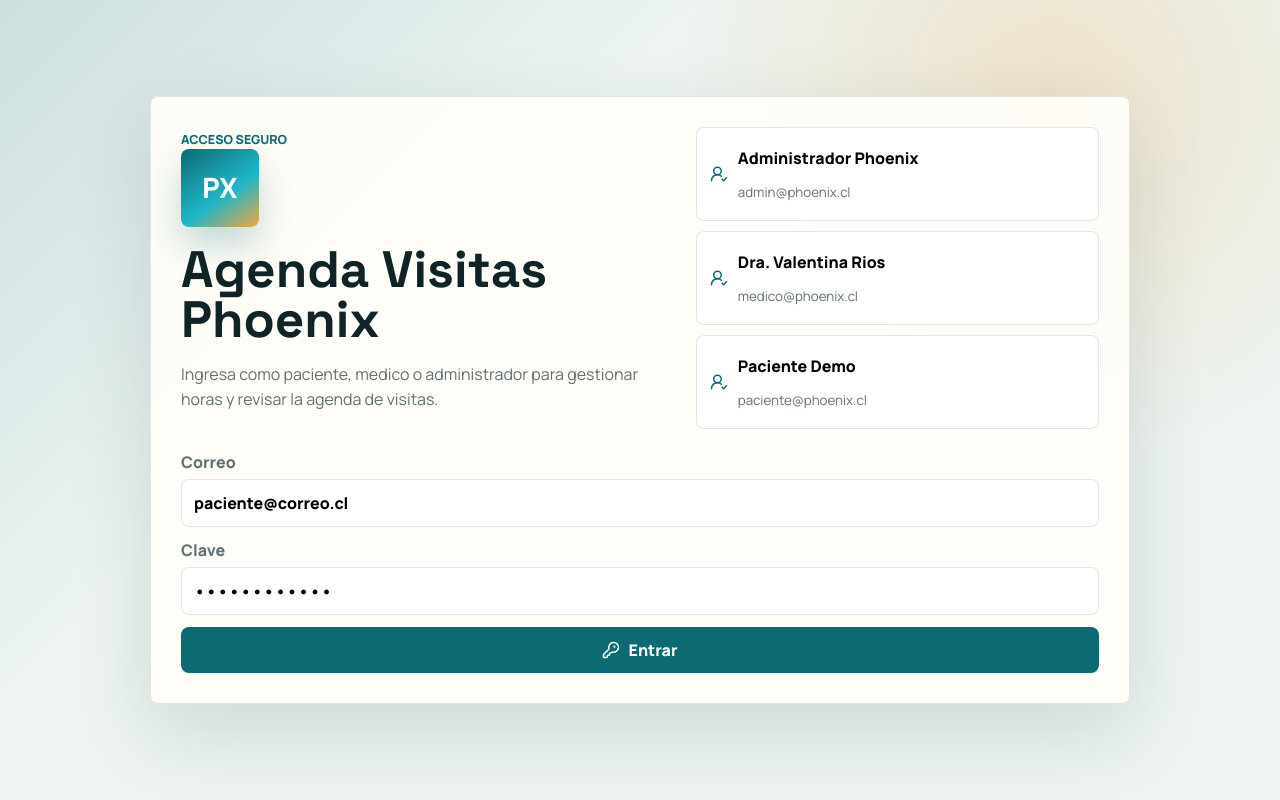
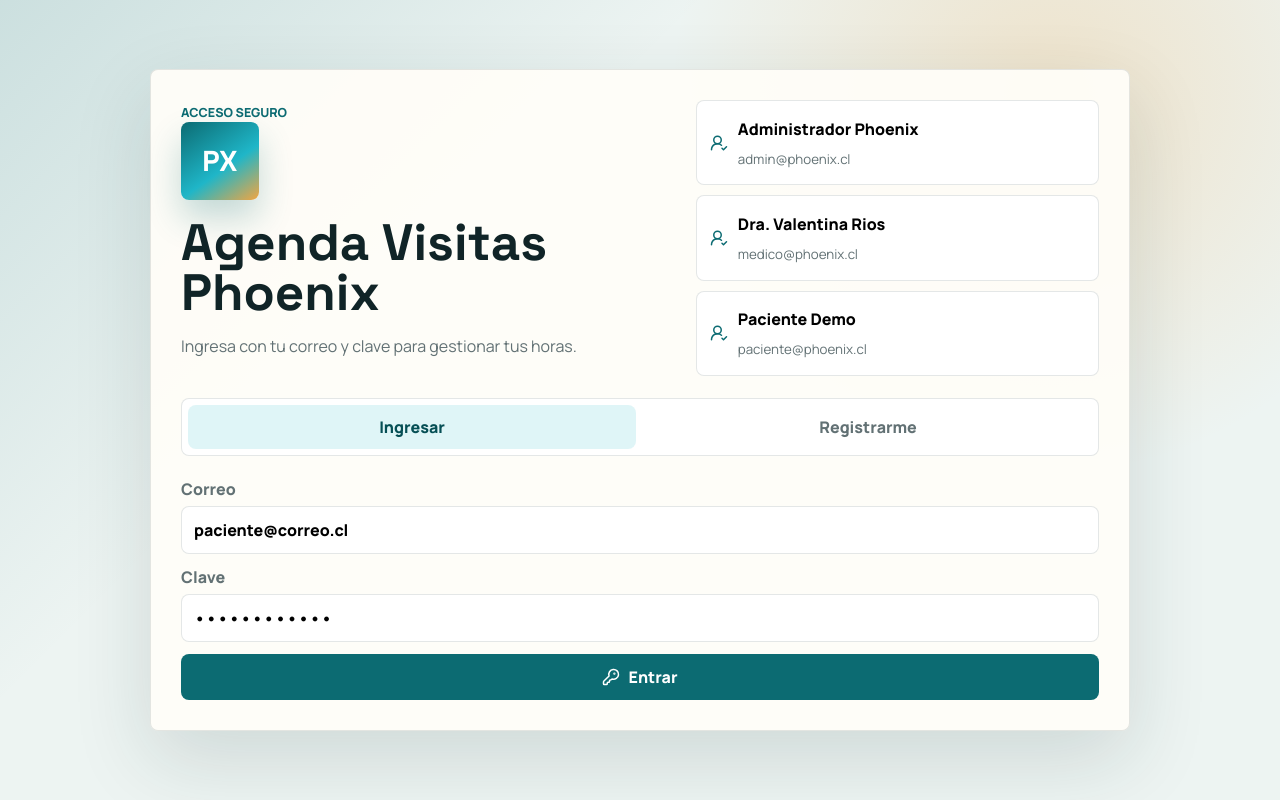
Before and after one commit to loreto2888/Agenda-para-Gesti-n-de-Visitas, a React (Vite) app in the folder apps/web/: page / in a window 1280 px wide. Built offline with nearby package versions, Linux system fonts and the light colour scheme.

Commit message:
Agrega registro por rol

```diff
--- a/apps/web/src/App.tsx
+++ b/apps/web/src/App.tsx
@@ -25,13 +25,23 @@ const initialForm = {
 };
 
 export function App() {
+  const [registeredUsers, setRegisteredUsers] = useState<UserAccount[]>(() => {
+    const storedUsers = window.localStorage.getItem('phoenix-users');
+    return storedUsers ? JSON.parse(storedUsers) as UserAccount[] : [];
+  });
   const [currentUser, setCurrentUser] = useState<UserAccount | null>(() => {
     const storedUser = window.localStorage.getItem('phoenix-user');
     return storedUser ? JSON.parse(storedUser) as UserAccount : null;
   });
+  const [authMode, setAuthMode] = useState<'login' | 'register'>('login');
   const [loginEmail, setLoginEmail] = useState('paciente@correo.cl');
   const [loginPassword, setLoginPassword] = useState('Phoenix2026!');
   const [loginError, setLoginError] = useState('');
+  const [registerName, setRegisterName] = useState('');
+  const [registerEmail, setRegisterEmail] = useState('');
+  const [registerPassword, setRegisterPassword] = useState('');
+  const [registerRole, setRegisterRole] = useState<UserAccount['rol']>('PACIENTE');
+  const [registerDoctorId, setRegisterDoctorId] = useState(doctors[0].id);
   const [appointments, setAppointments] = useState<Appointment[]>(() => {
     const storedAppointments = window.localStorage.getItem('phoenix-appointments');
     return storedAppointments ? JSON.parse(storedAppointments) as Appointment[] : initialAppointments;
@@ -68,10 +78,11 @@ export function App() {
 
   const activeAppointments = appointments.filter((appointment) => appointment.estado !== 'Anulada');
   const bookedSlots = new Set(activeAppointments.map((appointment) => `${appointment.medicoId}-${appointment.fecha}-${appointment.hora}`));
+  const authUsers = [...demoUsers, ...registeredUsers];
 
   function handleLogin() {
     const normalizedEmail = loginEmail.trim().toLowerCase();
-    const user = demoUsers.find((item) => item.email === normalizedEmail && item.password === loginPassword);
+    const user = authUsers.find((item) => item.email === normalizedEmail && item.password === loginPassword);
     const isValidEmail = /^[^\s@]+@[^\s@]+\.[^\s@]+$/.test(normalizedEmail);
 
     if (!user && (!isValidEmail || loginPassword.length < 6)) {
@@ -96,6 +107,46 @@ export function App() {
     }));
     setLoginError('');
     setMessage(`Sesion iniciada como ${sessionUser.nombre}. Ya puedes tomar, revisar, cambiar o anular horas.`);
+  }
+
+  function registerAccount() {
+    const normalizedEmail = registerEmail.trim().toLowerCase();
+    const isValidEmail = /^[^\s@]+@[^\s@]+\.[^\s@]+$/.test(normalizedEmail);
+    if (!isValidEmail || registerPassword.length < 6) {
+      setLoginError('Para registrar, ingresa un correo valido y una clave de al menos 6 caracteres.');
+      return;
+    }
+
+    if (authUsers.some((user) => user.email === normalizedEmail)) {
+      setLoginError('Ese correo ya tiene cuenta. Ingresa con tu clave.');
+      setAuthMode('login');
+      setLoginEmail(normalizedEmail);
+      return;
+    }
+
+    const selectedDoctorForRegister = doctors.find((doctor) => doctor.id === registerDoctorId) ?? doctors[0];
+    const user: UserAccount = {
+      id: `usr_${Date.now()}`,
+      nombre: registerRole === 'MEDICO' ? selectedDoctorForRegister.nombre : registerName.trim() || normalizedEmail.split('@')[0],
+      email: normalizedEmail,
+      password: registerPassword,
+      rol: registerRole,
+    };
+
+    const nextUsers = [...registeredUsers, user];
+    setRegisteredUsers(nextUsers);
+    window.localStorage.setItem('phoenix-users', JSON.stringify(nextUsers));
+    setCurrentUser(user);
+    window.localStorage.setItem('phoenix-user', JSON.stringify(user));
+    setForm((value) => ({
+      ...value,
+      correo: user.email,
+      paciente: user.rol === 'PACIENTE' ? user.nombre : value.paciente,
+      medicoId: user.rol === 'MEDICO' ? registerDoctorId : value.medicoId,
+    }));
+    setSelectedDoctorId(user.rol === 'MEDICO' ? registerDoctorId : selectedDoctorId);
+    setLoginError('');
+    setMessage(`Cuenta creada para ${user.nombre}. Ya puedes usar tu pagina.`);
   }
 
   function handleLogout() {
@@ -179,7 +230,7 @@ export function App() {
             <span className="eyebrow">Acceso seguro</span>
             <div className="temporary-logo">PX</div>
             <h1>Agenda Visitas Phoenix</h1>
-            <p>Ingresa como paciente, medico o administrador para gestionar horas y revisar la agenda de visitas.</p>
+            <p>{authMode === 'login' ? 'Ingresa con tu correo y clave para gestionar tus horas.' : 'Crea tu cuenta como paciente, medico o administrador.'}</p>
           </div>
 
           <div className="demo-users">
@@ -192,12 +243,24 @@ export function App() {
             ))}
           </div>
 
-          <form className="login-form" onSubmit={(event) => { event.preventDefault(); handleLogin(); }}>
+          <div className="auth-switch" role="tablist" aria-label="Acceso o registro">
+            <button className={authMode === 'login' ? 'active' : ''} type="button" onClick={() => { setAuthMode('login'); setLoginError(''); }}>Ingresar</button>
+            <button className={authMode === 'register' ? 'active' : ''} type="button" onClick={() => { setAuthMode('register'); setLoginError(''); }}>Registrarme</button>
+          </div>
+
+          {authMode === 'login' ? <form className="login-form" onSubmit={(event) => { event.preventDefault(); handleLogin(); }}>
             <label>Correo<input type="email" value={loginEmail} onChange={(event) => setLoginEmail(event.target.value)} /></label>
             <label>Clave<input type="password" value={loginPassword} onChange={(event) => setLoginPassword(event.target.value)} /></label>
             {loginError && <p className="form-error">{loginError}</p>}
             <button type="submit"><KeyRound size={18} />Entrar</button>
-          </form>
+          </form> : <form className="login-form" onSubmit={(event) => { event.preventDefault(); registerAccount(); }}>
+            <label>Tipo de cuenta<select value={registerRole} onChange={(event) => setRegisterRole(event.target.value as UserAccount['rol'])}><option value="PACIENTE">Paciente</option><option value="MEDICO">Medico</option><option value="ADMINISTRADOR">Administrador</option></select></label>
+            {registerRole === 'MEDICO' ? <label>Agenda medica<select value={registerDoctorId} onChange={(event) => setRegisterDoctorId(event.target.value)}>{doctors.map((doctor) => <option key={doctor.id} value={doctor.id}>{doctor.nombre}</option>)}</select></label> : <label>Nombre<input value={registerName} onChange={(event) => setRegisterName(event.target.value)} placeholder="Nombre completo" /></label>}
+            <label>Correo<input type="email" value={registerEmail} onChange={(event) => setRegisterEmail(event.target.value)} placeholder="tu.correo@dominio.cl" /></label>
+            <label>Clave<input type="password" value={registerPassword} onChange={(event) => setRegisterPassword(event.target.value)} placeholder="Minimo 6 caracteres" /></label>
+            {loginError && <p className="form-error">{loginError}</p>}
+            <button type="submit"><UserRoundCheck size={18} />Crear cuenta y entrar</button>
+          </form>}
         </section>
       </main>
     );
--- a/apps/web/src/styles.css
+++ b/apps/web/src/styles.css
@@ -362,7 +362,7 @@ th { color: var(--muted); font-size: 0.78rem; text-transform: uppercase; letter-
 
 .login-form { grid-column: 1 / -1; display: grid; gap: 12px; }
 .login-form label { display: grid; gap: 6px; color: var(--muted); font-weight: 800; }
-.login-form input, .compact-select {
+.login-form input, .login-form select, .compact-select {
   border: 1px solid var(--line);
   border-radius: 8px;
   padding: 12px;
@@ -382,6 +382,26 @@ th { color: var(--muted); font-size: 0.78rem; text-transform: uppercase; letter-
   cursor: pointer;
 }
 .form-error { margin: 0; color: var(--red); font-weight: 800; }
+.auth-switch {
+  grid-column: 1 / -1;
+  display: grid;
+  grid-template-columns: 1fr 1fr;
+  gap: 8px;
+  padding: 6px;
+  border: 1px solid var(--line);
+  border-radius: 8px;
+  background: white;
+}
+.auth-switch button {
+  border: 0;
+  border-radius: 8px;
+  padding: 11px;
+  background: transparent;
+  color: var(--muted);
+  font-weight: 800;
+  cursor: pointer;
+}
+.auth-switch button.active { background: rgba(31, 182, 200, 0.14); color: var(--teal-strong); }
 
 .ghost-button {
   width: 100%;
```
Also changed, not shown: 1 other file (tests, documents, lock files or other folders).
